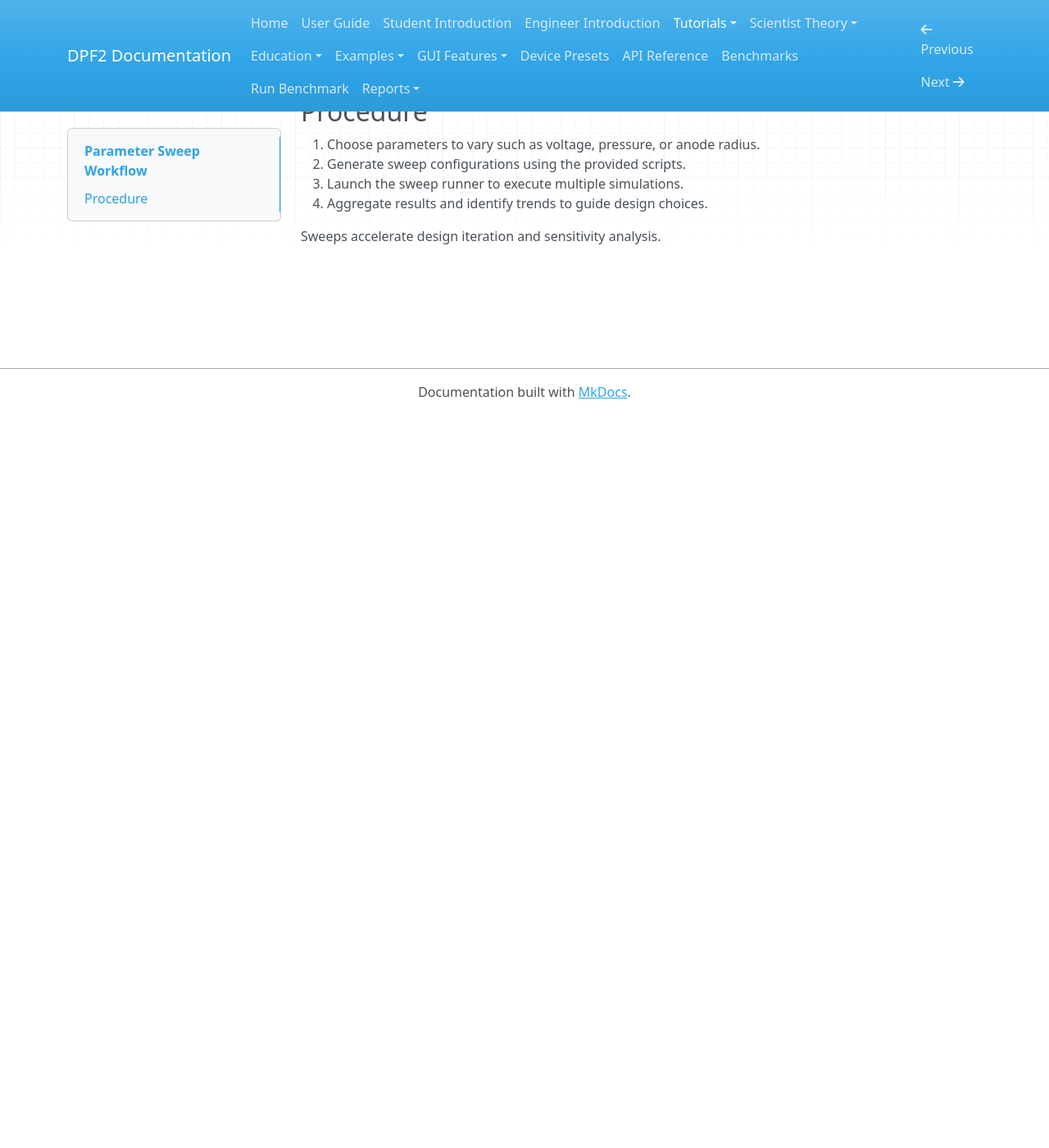
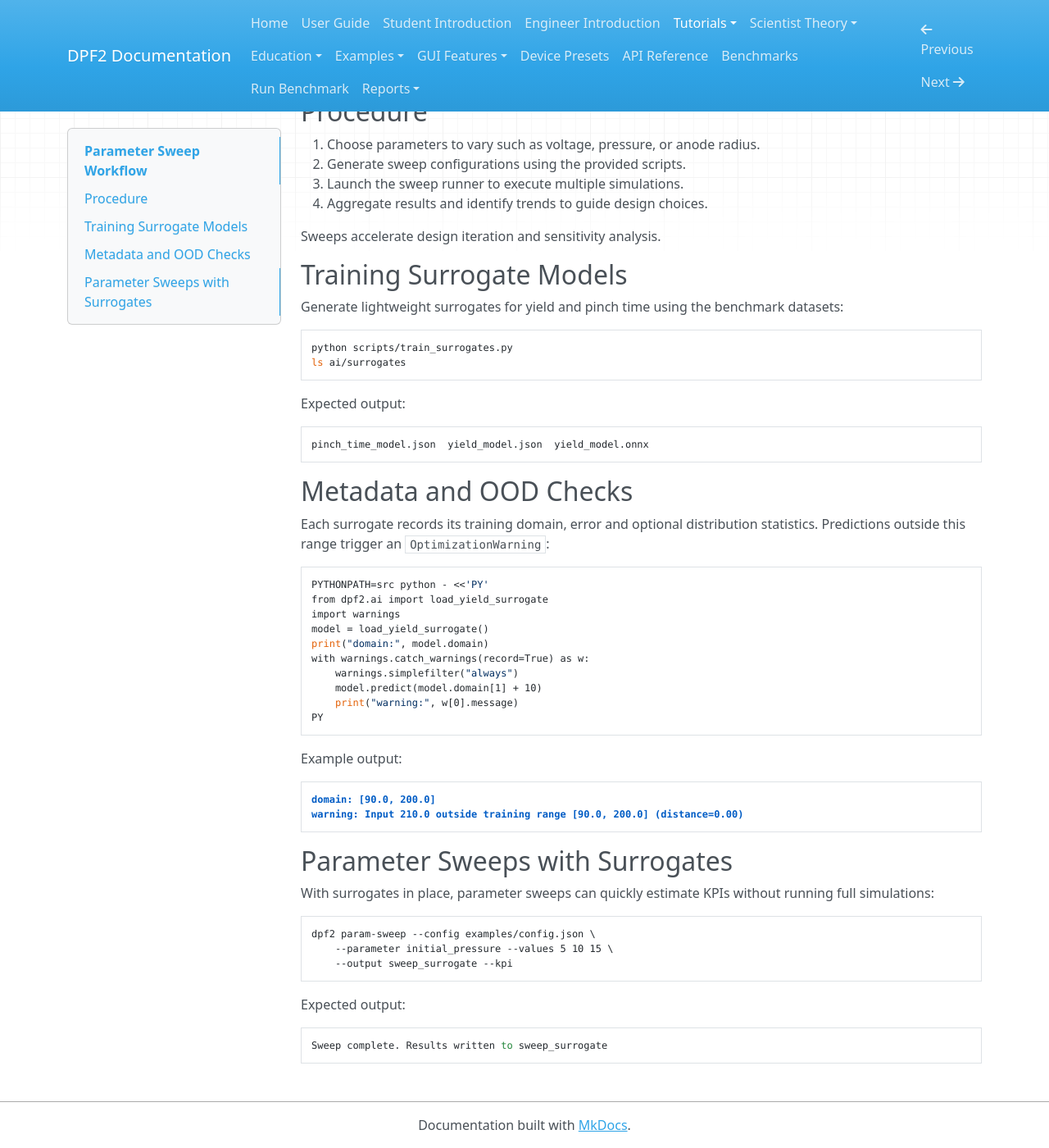
Before and after one commit to longanisainhertaco/dpf2, an MkDocs documentation site: the page built from docs/tutorials/param_sweeps.md, in a window 1280 px wide and 1400 px high, scrolled down 137 px. Shown: the whole window at 82% size. Built offline with MkDocs 1.6.1, drawn with Linux system fonts in a browser that asks for light colours; nearby versions of some CDN libraries; before the commit the page ends 900 px from its top, so only the background shows below that.

Commit message:
docs: add surrogate training and sweep guidance

````diff
--- a/docs/tutorials/param_sweeps.md
+++ b/docs/tutorials/param_sweeps.md
@@ -10,3 +10,62 @@ Engineers often explore design space through automated parameter sweeps.
 4. Aggregate results and identify trends to guide design choices.
 
 Sweeps accelerate design iteration and sensitivity analysis.
+
+## Training Surrogate Models
+
+Generate lightweight surrogates for yield and pinch time using the
+benchmark datasets:
+
+```bash
+python scripts/train_surrogates.py
+ls ai/surrogates
+```
+
+Expected output:
+
+```
+pinch_time_model.json  yield_model.json  yield_model.onnx
+```
+
+## Metadata and OOD Checks
+
+Each surrogate records its training domain, error and optional
+distribution statistics. Predictions outside this range trigger an
+`OptimizationWarning`:
+
+```bash
+PYTHONPATH=src python - <<'PY'
+from dpf2.ai import load_yield_surrogate
+import warnings
+model = load_yield_surrogate()
+print("domain:", model.domain)
+with warnings.catch_warnings(record=True) as w:
+    warnings.simplefilter("always")
+    model.predict(model.domain[1] + 10)
+    print("warning:", w[0].message)
+PY
+```
+
+Example output:
+
+```
+domain: [90.0, 200.0]
+warning: Input 210.0 outside training range [90.0, 200.0] (distance=0.00)
+```
+
+## Parameter Sweeps with Surrogates
+
+With surrogates in place, parameter sweeps can quickly estimate KPIs
+without running full simulations:
+
+```bash
+dpf2 param-sweep --config examples/config.json \
+    --parameter initial_pressure --values 5 10 15 \
+    --output sweep_surrogate --kpi
+```
+
+Expected output:
+
+```
+Sweep complete. Results written to sweep_surrogate
+```
````
